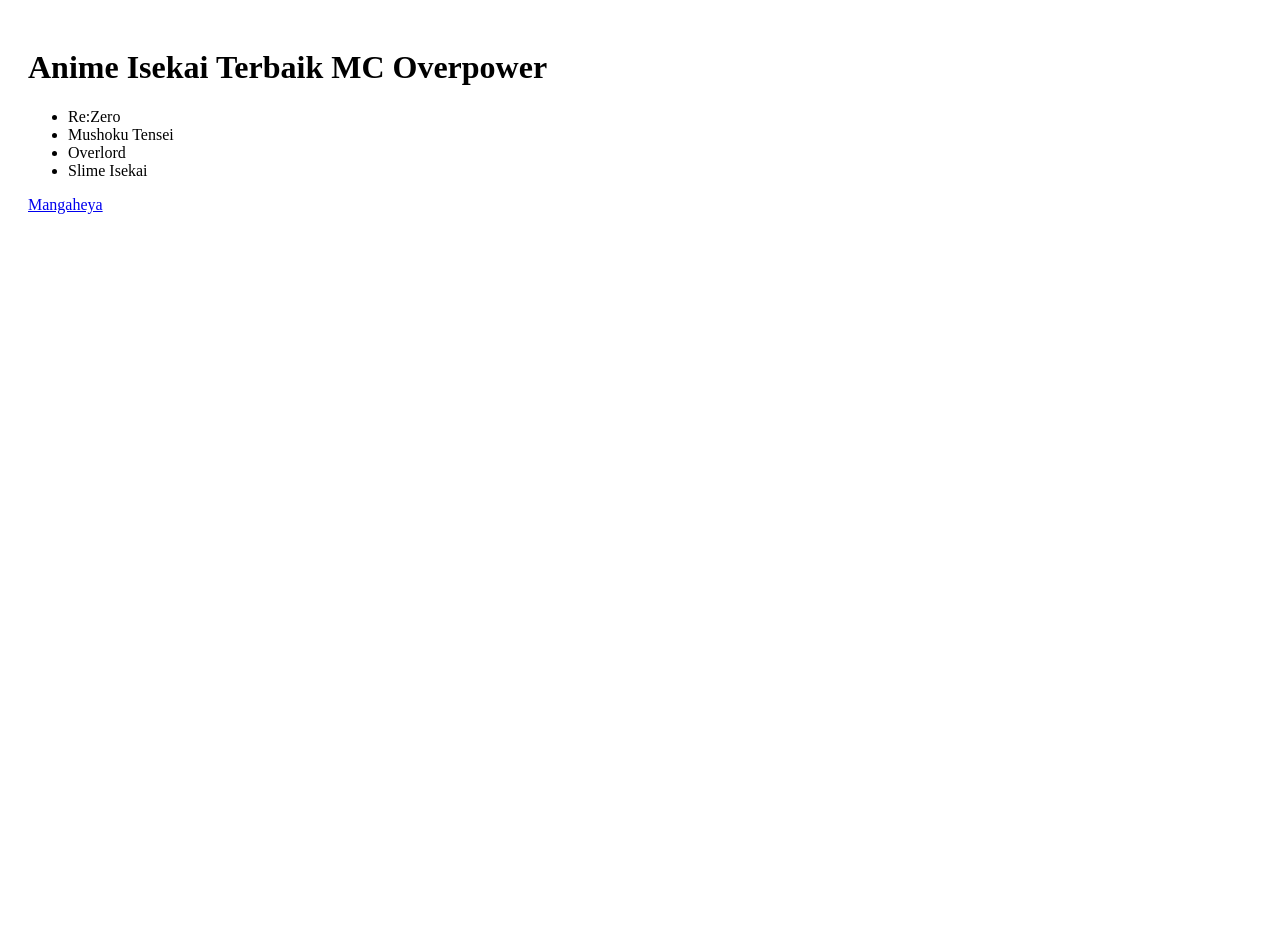
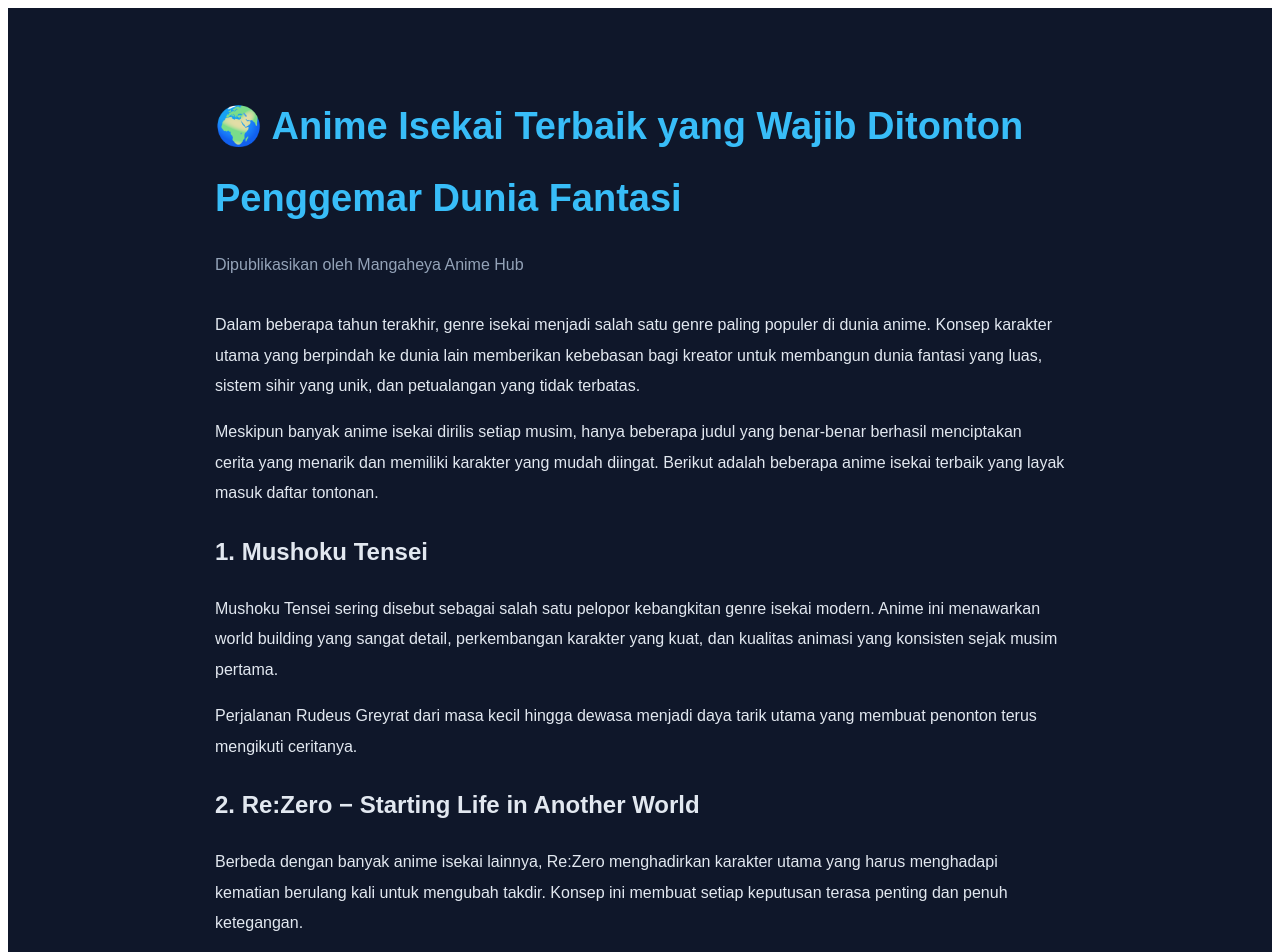
Before and after one commit to halotesting16/mangaheya, a Next.js app: page /anime-isekai-terbaik in a window 1280 px wide. Shown: the top 952 px of the page. Before the commit the page ends 800 px from the top, so only its background shows below. Built offline with nearby package versions, Linux system fonts and the light colour scheme.

Commit message:
Update anime-isekai-terbaik.js

```diff
--- a/pages/anime-isekai-terbaik.js
+++ b/pages/anime-isekai-terbaik.js
@@ -1,16 +1,186 @@
-export default function Isekai() {
+export default function AnimeIsekaiTerbaik() {
   return (
-    <div style={{ padding: 20 }}>
-      <h1>Anime Isekai Terbaik MC Overpower</h1>
+    <div style={styles.page}>
+      <article style={styles.article}>
+        <h1 style={styles.title}>
+          🌍 Anime Isekai Terbaik yang Wajib Ditonton Penggemar Dunia Fantasi
+        </h1>
 
-      <ul>
-        <li>Re:Zero</li>
-        <li>Mushoku Tensei</li>
-        <li>Overlord</li>
-        <li>Slime Isekai</li>
-      </ul>
+        <p style={styles.meta}>
+          Dipublikasikan oleh Mangaheya Anime Hub
+        </p>
 
-      <a href="https://mangaheya.net">Mangaheya</a>
+        <p>
+          Dalam beberapa tahun terakhir, genre isekai menjadi salah satu
+          genre paling populer di dunia anime. Konsep karakter utama yang
+          berpindah ke dunia lain memberikan kebebasan bagi kreator untuk
+          membangun dunia fantasi yang luas, sistem sihir yang unik, dan
+          petualangan yang tidak terbatas.
+        </p>
+
+        <p>
+          Meskipun banyak anime isekai dirilis setiap musim, hanya beberapa
+          judul yang benar-benar berhasil menciptakan cerita yang menarik dan
+          memiliki karakter yang mudah diingat. Berikut adalah beberapa anime
+          isekai terbaik yang layak masuk daftar tontonan.
+        </p>
+
+        <h2>1. Mushoku Tensei</h2>
+
+        <p>
+          Mushoku Tensei sering disebut sebagai salah satu pelopor kebangkitan
+          genre isekai modern. Anime ini menawarkan world building yang sangat
+          detail, perkembangan karakter yang kuat, dan kualitas animasi yang
+          konsisten sejak musim pertama.
+        </p>
+
+        <p>
+          Perjalanan Rudeus Greyrat dari masa kecil hingga dewasa menjadi daya
+          tarik utama yang membuat penonton terus mengikuti ceritanya.
+        </p>
+
+        <h2>2. Re:Zero − Starting Life in Another World</h2>
+
+        <p>
+          Berbeda dengan banyak anime isekai lainnya, Re:Zero menghadirkan
+          karakter utama yang harus menghadapi kematian berulang kali untuk
+          mengubah takdir. Konsep ini membuat setiap keputusan terasa penting
+          dan penuh ketegangan.
+        </p>
+
+        <p>
+          Kombinasi antara drama, misteri, dan perkembangan karakter membuat
+          Re:Zero menjadi salah satu anime isekai terbaik sepanjang masa.
+        </p>
+
+        <h2>3. Overlord</h2>
+
+        <p>
+          Jika sebagian besar anime isekai menampilkan karakter yang tumbuh
+          menjadi kuat, Overlord justru memulai cerita dengan karakter utama
+          yang sudah sangat overpower.
+        </p>
+
+        <p>
+          Fokus cerita kemudian bergeser ke bagaimana Ainz Ooal Gown membangun
+          kekuasaan dan memimpin Nazarick di dunia baru yang belum dikenalnya.
+        </p>
+
+        <h2>4. That Time I Got Reincarnated as a Slime</h2>
+
+        <p>
+          Anime ini menghadirkan pendekatan yang lebih ringan dan menyenangkan.
+          Rimuru Tempest tidak hanya menjadi kuat, tetapi juga membangun sebuah
+          negara yang dihuni berbagai ras dan makhluk unik.
+        </p>
+
+        <p>
+          Perpaduan antara aksi, komedi, dan politik membuat anime ini cocok
+          bagi penonton yang ingin menikmati cerita fantasi yang lebih santai.
+        </p>
+
+        <h2>5. The Eminence in Shadow</h2>
+
+        <p>
+          The Eminence in Shadow menawarkan konsep yang unik karena karakter
+          utamanya sangat terobsesi menjadi sosok misterius yang mengendalikan
+          dunia dari balik bayangan.
+        </p>
+
+        <p>
+          Anime ini berhasil menggabungkan aksi serius dengan humor absurd yang
+          membuatnya berbeda dari kebanyakan anime isekai lainnya.
+        </p>
+
+        <h2>Mengapa Genre Isekai Terus Populer?</h2>
+
+        <p>
+          Salah satu alasan terbesar adalah karena genre ini memberikan
+          kesempatan kepada penonton untuk membayangkan kehidupan baru di dunia
+          yang berbeda dari kenyataan. Dunia fantasi, sistem sihir, guild
+          petualang, hingga kerajaan yang penuh konflik selalu menjadi elemen
+          yang menarik untuk dieksplorasi.
+        </p>
+
+        <p>
+          Selain itu, banyak anime isekai menawarkan perkembangan karakter yang
+          jelas sehingga penonton dapat melihat bagaimana tokoh utama tumbuh
+          dari sosok biasa menjadi seseorang yang berpengaruh di dunia baru.
+        </p>
+
+        <div style={styles.box}>
+
+          <a
+            href="https://mangaheya.net"
+            target="_blank"
+            rel="noopener noreferrer"
+            style={styles.button}
+          >
+            Kunjungi Mangaheya
+          </a>
+          <h3>📚 Artikel Terkait</h3>
+
+          <ul>
+            <li>
+              <a href="/anime-terbaik-2026">
+                Anime Terbaik 2026
+              </a>
+            </li>
+
+            <li>
+              <a href="/anime-action-terbaik">
+                Anime Action Terbaik
+              </a>
+            </li>
+
+            <li>
+              <a href="/anime-romance-sedih">
+                Anime Romance Sedih
+              </a>
+            </li>
+
+            <li>
+              <a href="/manga-terbaru">
+                Manga Terbaru yang Sedang Populer
+              </a>
+            </li>
+          </ul>
+        </div>
+      </article>
     </div>
   );
 }
+
+const styles = {
+  page: {
+    background: "#0f172a",
+    minHeight: "100vh",
+    color: "#e2e8f0",
+    padding: "50px 20px",
+    fontFamily: "Arial, sans-serif"
+  },
+
+  article: {
+    maxWidth: "850px",
+    margin: "0 auto",
+    lineHeight: "1.9"
+  },
+
+  title: {
+    color: "#38bdf8",
+    fontSize: "38px",
+    marginBottom: "10px"
+  },
+
+  meta: {
+    color: "#94a3b8",
+    marginBottom: "30px"
+  },
+
+  box: {
+    marginTop: "40px",
+    background: "#1e293b",
+    padding: "20px",
+    borderRadius: "12px"
+  }
+};
```
